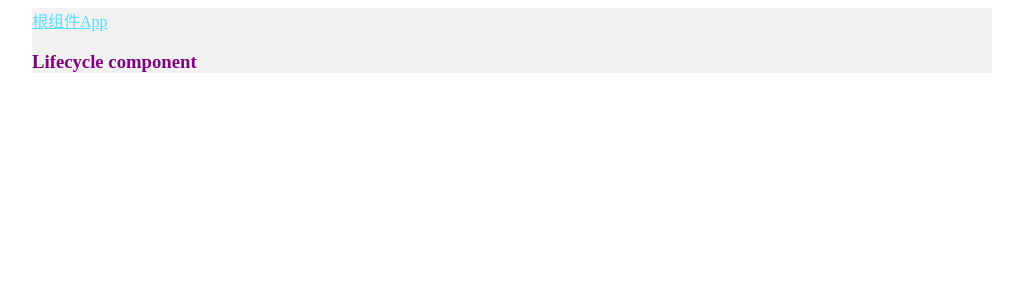
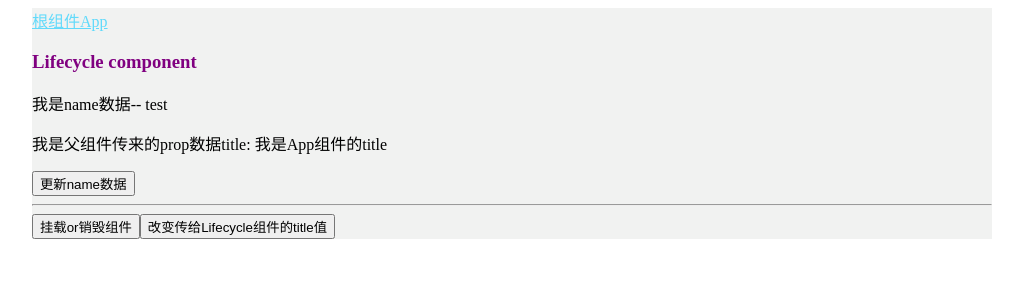
Before and after one commit to yoyoCoding/react-demo, a React (Create React App) app: page / in a window 1280 px wide. Shown: the top 300 px of the page, without its empty margins (128-1151 px from the left). Built offline with nearby package versions, Linux system fonts and the light colour scheme.

Commit message:
Lifycycle
生命周期函数

```diff
--- a/src/App.js
+++ b/src/App.js
@@ -11,6 +11,25 @@ import './assets/css/App.css'
 import Lifecycle from './components/Lifecycle'
 
 class App extends Component {
+  constructor(props) {
+    super(props)
+    this.state = {
+      flag: true,
+      title: '我是App组件的title'
+    }
+  }
+
+  setFlag = () => {
+    this.setState({
+      flag: !this.state.flag
+    })
+  }
+  changeTitle = () => {
+    this.setState({
+      title: '我是App组件的title changed'
+    })
+  }
+
   // render模版 jsx
   render() {
     return (
@@ -27,7 +46,15 @@ class App extends Component {
         {/* <ToDoList></ToDoList> */}
         {/* <Communication></Communication> */}
         {/* <AxiosDemo></AxiosDemo> */}
-        <Lifecycle></Lifecycle>
+
+        {
+          this.state.flag ? <Lifecycle title={this.state.title}></Lifecycle> : ''
+        }
+
+        <hr/>
+
+        <button onClick={this.setFlag}>挂载or销毁组件</button>
+        <button onClick={this.changeTitle}>改变传给Lifecycle组件的title值</button>
 
       </div>
     );
--- a/src/components/Lifecycle.js
+++ b/src/components/Lifecycle.js
@@ -2,15 +2,63 @@ import React, { Component } from 'react'
 
 class Lifecycle extends Component {
     constructor(props) {
-        super(props);
+        super(props)
         this.state = {
-            msg: 'Lifecycle component'
-         }
+            msg: 'Lifecycle component',
+            name: 'test'
+        }
+        console.log('01构造函数constructor()')
     }
+
+    componentWillMount() {
+        console.log('02组件将要挂载componentWillMount()')
+    }
+
+    // DOM操作以及请求数据方法放在此生命周期函数内
+    componentDidMount() {
+        console.log('04组件挂载完毕componentDidMount()')
+    }
+
+    shouldComponentUpdate(nextProps, nextState) {
+        // nextProps 将要更新的父组件传来的属性值
+        // nextState 将要更新的state数据
+        console.log('是否允许更新数据shouldComponentUpdate() update01')
+        console.log('   nextProps: ', nextProps)
+        console.log('   nextState: ', nextState)
+        return true
+    }
+
+    componentWillUpdate() {
+        console.log('数据将要更新componentWillUpdate() update02')
+    }
+
+    componentDidUpdate() {
+        console.log('数据更新完毕componentDidUpdate() update03')
+    }
+
+    componentWillReceiveProps() {
+        console.log('父组件传来的prop值将要发生改变')
+    }
+
+    // 用在页面返回时提醒数据保存
+    componentWillUnmount() {
+        console.log('组件将要销毁')
+    }
+
+    setData = () => {
+        this.setState({
+            name: 'test updated'
+        })
+    }
+
     render() {
+        console.log('03数据渲染render()')
         return (
             <div>
                 <h3 className="heading">{this.state.msg}</h3>
+                <p>我是name数据-- {this.state.name}</p>
+                <p>我是父组件传来的prop数据title: {this.props.title}</p>
+                <button onClick={this.setData}>更新name数据</button>
             </div>
         )
     }
```
Also changed, not shown: 1 other file (tests, documents, lock files or other folders).
